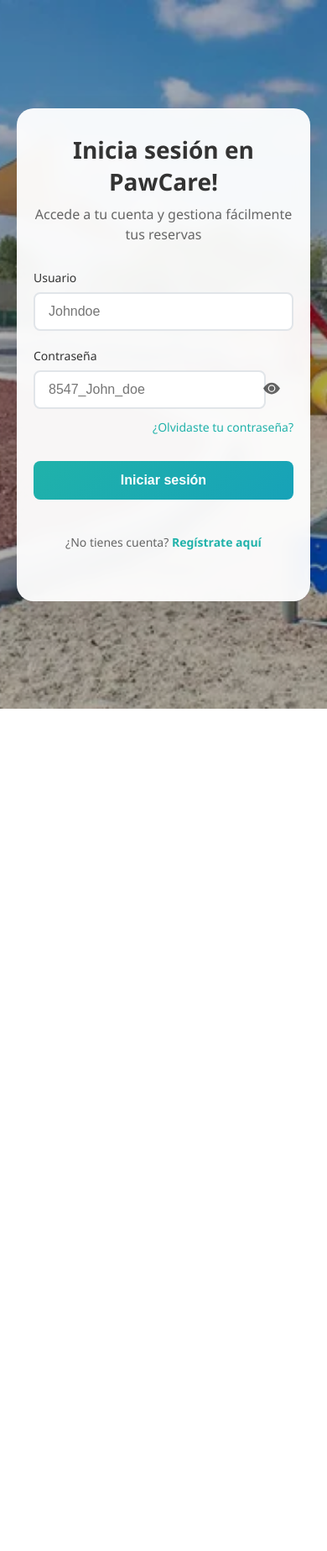
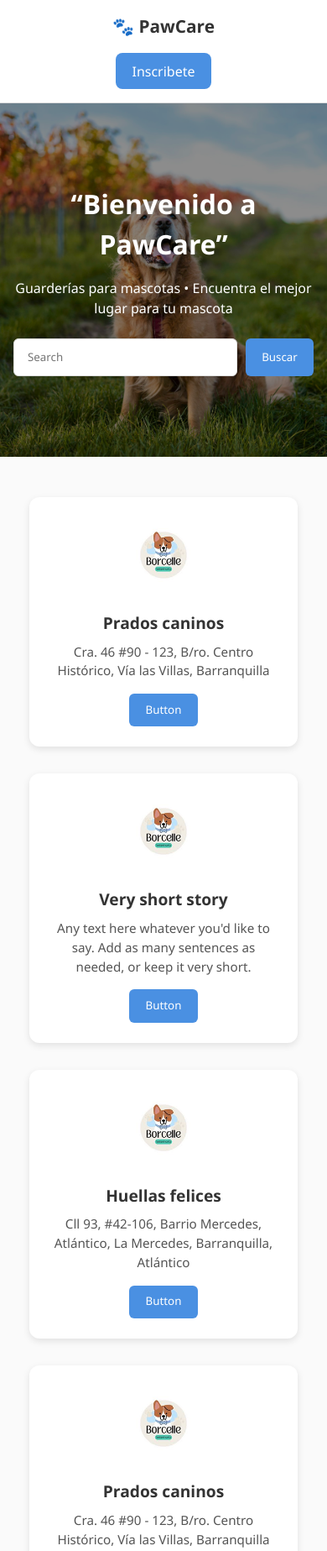
Before and after one commit to c-correa/proyecto_integrador_riwi_api, a website built with Vite: page index.html in a window 390 px wide. Shown: the top 1847 px of the page at 84% size. Before the commit the page ends 844 px from the top, so only its background shows below. Built offline with nearby package versions, Linux system fonts and the light colour scheme; files whose address does not match are found by name.

Commit message:
Add styles, registration functionality, and login page layout
- Created a new CSS file for global styles, including layout, header, hero section, cards, footer, and responsive adjustments.
- Implemented a JavaScript function to toggle password visibility in the registration form.
- Developed a login HTML page with a structured layout, including a logo, promotional content, and a login form with password visibility toggle.

```diff
--- a/index.html
+++ b/index.html
@@ -4,80 +4,89 @@
   <meta charset="UTF-8">
   <meta name="viewport" content="width=device-width, initial-scale=1.0">
   <title>PawCare</title>
-    <link rel="stylesheet" href="/src/css/styles.css">
+  <link rel="stylesheet" href="./src/css/stylesi.css">
 </head>
 <body>
-    <div class="container">
-        <!-- Sección izquierda -->
-        <div class="left-section">
-            <div class="header">
-                <div class="logo-container">
-                    <img src="/public/img/file_00000000749861f89afa72857b0d7f69.png" alt="PawCare Logo" class="logo">
-                    <h1>PawCare</h1>
+  <!-- Header -->
+  <header class="navbar">
+    <div class="logo">🐾 PawCare</div>
+    <a href="/src/views/register.html" class="btn-register">Inscribete</a>
+  </header>
+
+  <!-- Hero -->
+  <section class="hero">
+    <div class="hero-content">
+      <h1>“Bienvenido a PawCare”</h1>
+      <p>Guarderías para mascotas • Encuentra el mejor lugar para tu mascota</p>
+      <form class="search-bar">
+        <input type="search" placeholder="Search">
+        <button type="submit">Buscar</button>
+      </form>
     </div>
+  </section>
+
+  <!-- Cards -->
+  <section class="cards">
+    <div class="card">
+      <img src="../img/Image.png" alt="Logo Guardería">
+      <h3>Prados caninos</h3>
+      <p>Cra. 46 #90 - 123, B/ro. Centro Histórico, Vía las Villas, Barranquilla</p>
+      <button>Button</button>
     </div>
 
-            <div class="brand-section">
-                <h2 class="brand-title">PAWCARE</h2>
+    <div class="card">
+      <img src="../img/Image.png" alt="Logo Guardería">
+      <h3>Very short story</h3>
+      <p>Any text here whatever you'd like to say. Add as many sentences as needed, or keep it very short.</p>
+      <button>Button</button>
     </div>
 
-            <div class="promo-card">
-                <div class="promo-content">
-                    <img src="/public/img/artemisa_2.webp" alt="Mascota PawCare" class="mascot">
-                    <div class="promo-text">
-                        <h3>DALE UN VISTAZO</h3>
-                        <p>Ayúdanos a cuidar a tu amigo</p>
-                    </div>
-                </div>
+    <div class="card">
+      <img src="../img/Image.png" alt="Logo Guardería">
+      <h3>Huellas felices</h3>
+      <p>Cll 93, #42-106, Barrio Mercedes, Atlántico, La Mercedes, Barranquilla, Atlántico</p>
+      <button>Button</button>
     </div>
 
-            <div class="footer">
-                <div class="footer-content">
-                    <img src="/public/img/file_00000000749861f89afa72857b0d7f69.png" alt="PawCare Logo" class="footer-logo">
-                    <span class="copyright">© 2025</span>
-                </div>
-            </div>
+    <div class="card">
+      <img src="../img/Image.png" alt="Logo Guardería">
+      <h3>Prados caninos</h3>
+      <p>Cra. 46 #90 - 123, B/ro. Centro Histórico, Vía las Villas, Barranquilla</p>
+      <button>Button</button>
     </div>
 
-        <!-- Sección derecha -->
-        <div class="right-section">
-            <div class="login-overlay">
-                <div class="login-card">
-                    <h2>Inicia sesión en PawCare!</h2>
-                    <p>Accede a tu cuenta y gestiona fácilmente tus reservas</p>
-
-                    <form class="login-form">
-                        <div class="form-group">
-                            <label for="username">Usuario</label>
-                            <input type="text" id="username" name="username" placeholder="Johndoe">
+    <div class="card">
+      <img src="../img/Image.png" alt="Logo Guardería">
+      <h3>Very short story</h3>
+      <p>Any text here whatever you'd like to say. Add as many sentences as needed, or keep it very short.</p>
+      <button>Button</button>
     </div>
 
-                        <div class="form-group">
-                            <label for="password">Contraseña</label>
-                            <div class="password-input">
-                                <input type="password" id="password" name="password" placeholder="8547_John_doe">
-                                <button type="button" class="toggle-password" onclick="togglePassword()">
-                                    <img src="/public/img/eye-fill.svg" alt="Mostrar contraseña" class="eye-icon" id="eye-show">
-                                    <img src="/public/img/eye-slash.svg" alt="Ocultar contraseña" class="eye-icon hidden" id="eye-hide">
-                                </button>
+    <div class="card">
+      <img src="../img/Image.png" alt="Logo Guardería">
+      <h3>Huellas felices</h3>
+      <p>Cll 93, #42-106, Barrio Mercedes, Atlántico, La Mercedes, Barranquilla, Atlántico</p>
+      <button>Button</button>
     </div>
+  </section>
+
+
+  <!-- Footer -->
+<footer class="footer">
+  <div class="footer-about">
+    <h3>🐾 Sobre nosotros : PawCare </h3>
+    <p>
+conecta a dueños de mascotas con cuidadores, paseadores y amantes de los animales que ofrecen atención confiable,
+como si fueran parte de tu familia, y te ayudamos a encontrar las mejores guarderias para tu animal.</p>
   </div>
 
-                        <div class="forgot-password">
-                            <a href="#">¿Olvidaste tu contraseña?</a>
+
   </div>
 
-                        <button type="submit" class="login-button">
-                            Iniciar sesión
-                        </button>
-                        <div class="register-link">
-                            <p>¿No tienes cuenta? <a href="/src/views/register.html">Regístrate aquí</a></p>
+  <div class="footer-bottom">
+    <p>© 2025 PawCare - Todos los derechos reservados 🐶🐱</p>
   </div>
-                    </form>
-                </div>
-            </div>
-        </div>
-    </div>
+</footer>
 
 </body>
 </html>
--- a/src/css/styles.css
+++ b/src/css/styles.css
@@ -217,24 +217,6 @@
     border-color: #20b2aa;
 }
 
-.password-input {
-    position: relative;
-}
-
-.password-input input {
-    padding-right: 50px;
-}
-
-.toggle-password {
-    position: absolute;
-    right: 12px;
-    top: 50%;
-    transform: translateY(-50%);
-    background: none;
-    border: none;
-    cursor: pointer;
-    padding: 4px;
-}
 
 .eye-icon {
     width: 20px;
@@ -250,22 +232,6 @@
 
 .hidden {
     display: none;
-}
-
-.forgot-password {
-    text-align: right;
-    margin-top: -10px;
-}
-
-.forgot-password a {
-    color: #20b2aa;
-    text-decoration: none;
-    font-size: 14px;
-    transition: color 0.3s ease;
-}
-
-.forgot-password a:hover {
-    color: #17a2b8;
 }
 
 .login-button {
@@ -577,24 +543,6 @@
     border-color: #20b2aa;
 }
 
-.password-input {
-    position: relative;
-}
-
-.password-input input {
-    padding-right: 50px;
-}
-
-.toggle-password {
-    position: absolute;
-    right: 12px;
-    top: 50%;
-    transform: translateY(-50%);
-    background: none;
-    border: none;
-    cursor: pointer;
-    padding: 4px;
-}
 
 .eye-icon {
     width: 20px;
@@ -704,3 +652,35 @@
         font-size: 32px;
     }
 }
+
+.password-input {
+  position: relative;
+  display: inline-block;
+  width: 100%;
+}
+
+.password-input input {
+  width: 100%;
+  padding-right: 40px; /* espacio para el icono */
+  box-sizing: border-box;
+}
+
+.password-input .toggle-password {
+  position: absolute;
+  top: 50%;
+  right: 10px; /* distancia del borde derecho */
+  transform: translateY(-50%);
+  background: none;
+  border: none;
+  cursor: pointer;
+  padding: 0;
+}
+
+.password-input .eye-icon {
+  width: 20px;
+  height: 20px;
+}
+
+.hidden {
+  display: none;
+}
--- /dev/null
+++ b/src/css/stylesi.css
@@ -0,0 +1,217 @@
+
+* {
+  margin: 0;
+  padding: 0;
+  box-sizing: border-box;
+  font-family: 'Segoe UI', Tahoma, sans-serif;
+  line-height: 1.5; /* mejor legibilidad */
+}
+
+/* Layout global */
+body {
+  background: #fafafa;
+  color: #333;
+}
+
+/* Header */
+.navbar {
+  display: flex;
+  justify-content: space-between;
+  align-items: center;
+  padding: 1rem 2rem;
+  background: #fff;
+  border-bottom: 1px solid #ddd;
+}
+
+.logo {
+  font-weight: bold;
+  font-size: 1.3rem;
+}
+
+.btn-register {
+  background: #4a90e2;
+  color: #fff;
+  padding: 0.6rem 1.2rem;
+  border-radius: 8px;
+  text-decoration: none;
+  transition: background 0.3s;
+}
+.btn-register:hover {
+  background: #357ABD;
+}
+
+/* Hero */
+.hero {
+  background: url("/public/img/photo-1581703234664-6ca8d94cbdbd.jpg") center/cover no-repeat;
+  color: #fff;
+  text-align: center;
+  padding: 6rem 1rem;
+  position: relative;
+}
+
+.hero::after {
+  content: "";
+  position: absolute;
+  inset: 0;
+  background: rgba(0,0,0,0.45);
+}
+
+.hero-content {
+  position: relative;
+  z-index: 1;
+  max-width: 800px;
+  margin: 0 auto;
+}
+
+.hero h1 {
+  font-size: 2.5rem;
+  margin-bottom: 1rem;
+}
+
+.hero p {
+  font-size: 1.1rem;
+  margin-bottom: 1.5rem;
+}
+
+.search-bar {
+  display: flex;
+  justify-content: center;
+  gap: 0.6rem;
+  flex-wrap: wrap; /* para que no se rompa en móviles */
+}
+
+.search-bar input {
+  padding: 0.7rem 1rem;
+  border-radius: 6px;
+  border: 1px solid #ddd;
+  flex: 1;
+  min-width: 200px;
+}
+
+.search-bar button {
+  padding: 0.7rem 1.2rem;
+  background: #4a90e2;
+  color: #fff;
+  border: none;
+  border-radius: 6px;
+  cursor: pointer;
+  transition: background 0.3s;
+}
+.search-bar button:hover {
+  background: #357ABD;
+}
+
+/* Cards */
+.cards {
+  display: grid;
+  grid-template-columns: repeat(auto-fit, minmax(280px, 320px));
+  gap: 2rem;
+  padding: 3rem 2rem;
+  justify-content: center;
+}
+
+.card {
+  background: #fff;
+  border-radius: 12px;
+  padding: 1.5rem;
+  box-shadow: 0 3px 8px rgba(0,0,0,0.1);
+  text-align: center;
+  transition: transform 0.2s;
+}
+.card:hover {
+  transform: translateY(-5px);
+}
+
+.card img {
+  width: 90px;
+  margin-bottom: 1rem;
+}
+
+.card h3 {
+  margin-bottom: 0.5rem;
+  font-size: 1.2rem;
+}
+
+.card p {
+  font-size: 0.95rem;
+  color: #555;
+  margin-bottom: 1rem;
+}
+
+.card button {
+  padding: 0.6rem 1.2rem;
+  background: #4a90e2;
+  color: #fff;
+  border: none;
+  border-radius: 6px;
+  cursor: pointer;
+}
+.card button:hover {
+  background: #357ABD;
+}
+
+/* Footer */
+.footer {
+  background: #2d2d2d;
+  color: #fff;
+  padding: 3rem 2rem;
+  display: grid;
+  gap: 2rem;
+}
+
+.socials {
+  text-align: center;
+  margin-bottom: 1.5rem;
+}
+
+.socials a {
+  margin: 0 0.5rem;
+  text-decoration: none;
+  font-size: 1.3rem;
+  color: #ffd166;
+  transition: opacity 0.3s;
+}
+.socials a:hover {
+  opacity: 0.7;
+}
+
+.footer-links {
+  display: grid;
+  grid-template-columns: repeat(auto-fit, minmax(200px,1fr));
+  gap: 2rem;
+  text-align: center;
+}
+
+.footer-links h4 {
+  margin-bottom: 0.8rem;
+  color: #ffd166;
+}
+
+.footer-links p,
+.footer-links a {
+  color: #ccc;
+  font-size: 0.9rem;
+}
+
+/* Footer bottom */
+.footer-bottom {
+  text-align: center;
+  font-size: 0.85rem;
+  border-top: 1px solid #444;
+  padding-top: 1rem;
+  color: #aaa;
+}
+
+/* 📱 Responsive ajustes */
+@media (max-width: 768px) {
+  .hero h1 {
+    font-size: 2rem;
+  }
+  .hero p {
+    font-size: 1rem;
+  }
+  .navbar {
+    flex-direction: column;
+    gap: 1rem;
+  }
+}
```
Also changed, not shown: package.json (+9 -18 lines), src/js/register.js (added, +16 -0 lines), src/views/login.html (added, +78 -0 lines), src/views/register.html (+3 -20 lines), public/img/Guarderia_para_perros_blog_de_pelos.jpg.jpg (added), public/img/Image.png (added), public/img/photo-1581703234664-6ca8d94cbdbd.jpg (added), 1 other file. Lines whose indentation alone changed are shown as unchanged.
